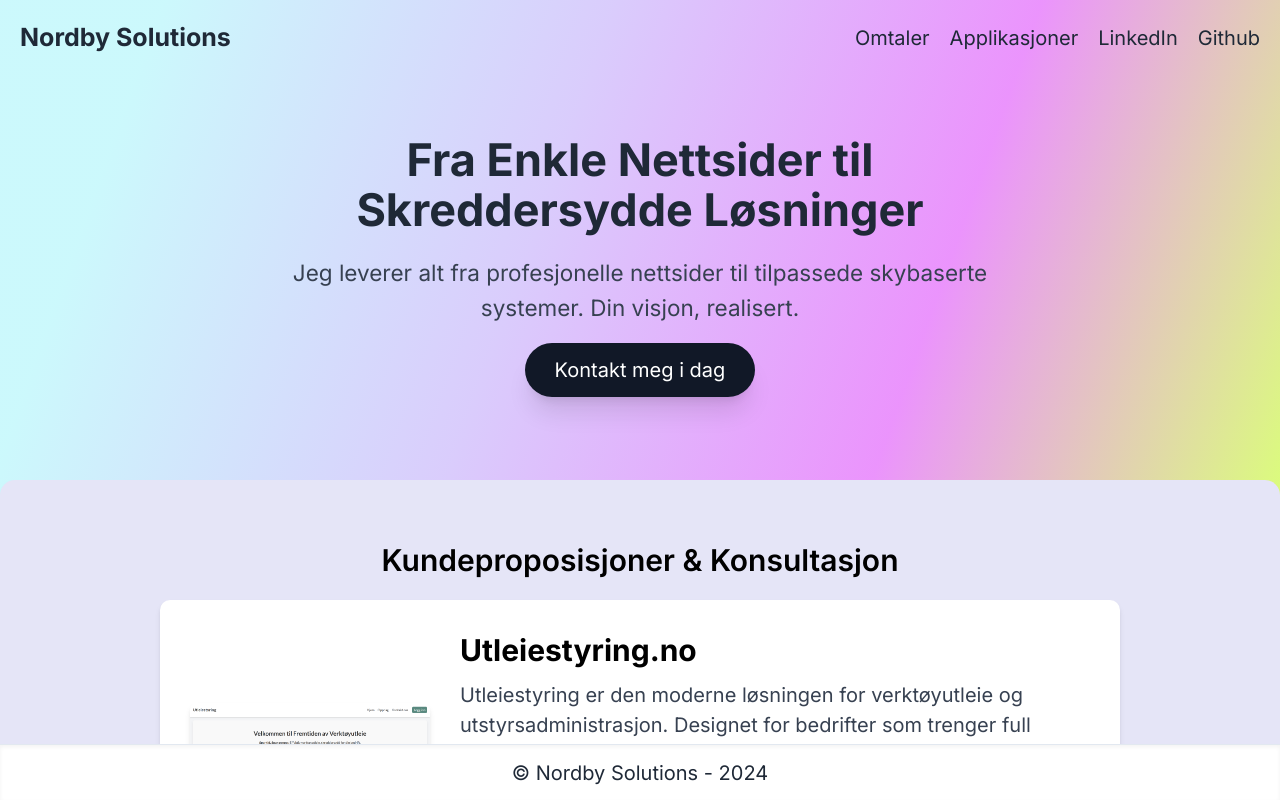
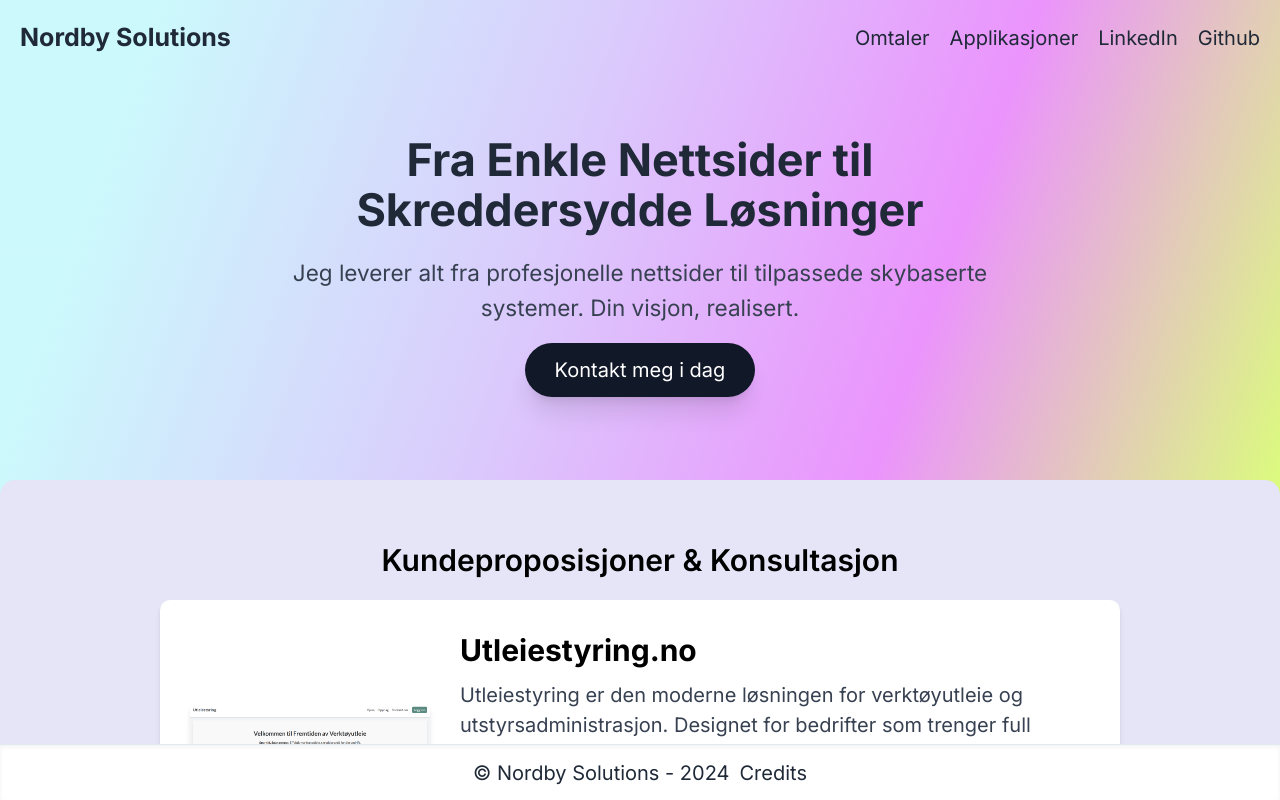
Before and after one commit to sebastiannordby/nordbysolutions.no, a React (Vite) app: page / in a window 1280 px wide. Built offline with nearby package versions, Linux system fonts and the light colour scheme.

Commit message:
Attribute to freepik flaticon

```diff
--- a/src/App.tsx
+++ b/src/App.tsx
@@ -158,6 +158,18 @@ const App = () => {
         {/* Footer */}
         <footer className="p-2.5 text-center flex gap-2 justify-center items-center bg-white dark:bg-gray-900 text-gray-800 dark:text-gray-300 shadow-inner">
           <span>© Nordby Solutions - 2024</span>
+          <div className="relative group">
+            <span className="cursor-pointer">Credits</span>
+
+            <a
+              href="https://www.flaticon.com/free-icons/code"
+              title="code icons"
+              target="_blank"
+              className="absolute left-0 top-[-50px] w-72 mt-1 bg-white dark:bg-gray-800 text-gray-800 dark:text-gray-300 px-2 py-1 rounded-md shadow-md hidden group-hover:inline"
+            >
+              Code icons created by Freepik - Flaticon
+            </a>
+          </div>
         </footer>
       </div>
     </BrowserRouter>
```
